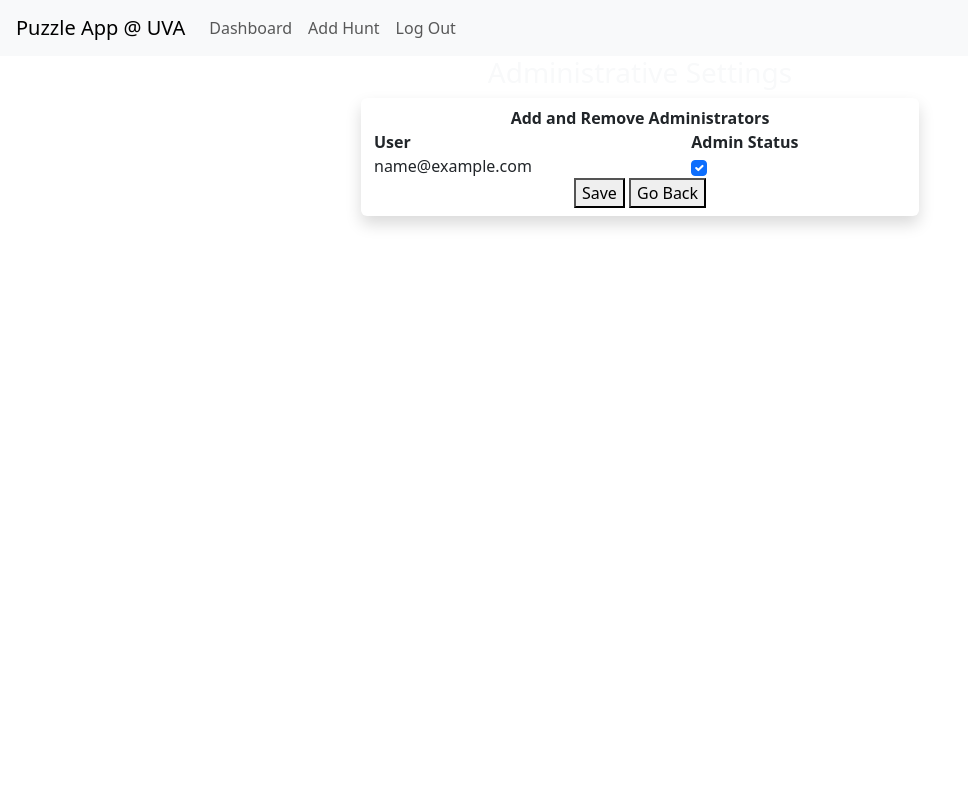
After one commit to notbenwang/PuzzleApp-UVA, a Django app: page /admin_settings/ in a window 1280 px wide. The commit adds this page. Shown: the whole page, without its empty margins (0-968 px from the left). Run offline with Django 4.2, Linux system fonts and the light colour scheme; a user stored in the database is signed in; tables that the repository leaves empty hold one stand-in row (values such as "Sample post"); some libraries are stand-ins or nearby versions.

Commit message:
form display

```diff
--- /dev/null
+++ b/puzzle/templates/puzzle/admin.html
@@ -0,0 +1,45 @@
+{% extends "base.html" %}
+{% load socialaccount %}
+{% load static %}
+{% load bootstrap5 %}
+{% bootstrap_css %}
+{% bootstrap_javascript %}
+
+{% block content %}
+<!--{% if is_admin %}-->
+<head>
+  <link rel="stylesheet" href="{% static 'puzzle/css/splash_screen.css' %}" />
+</head>
+<body>
+    <div class="container text-center">
+        <h3 class="text-light">Administrative Settings</h3>
+        <div class="container text-center bg-white shadow rounded py-2 w-50">
+            <strong>Add and Remove Administrators</strong>
+            <table class="container-fluid">
+                <tr>
+                    <th>User</th>
+                    <th>Admin Status</th>
+                </tr>
+                  {% for user, social_user in user_zip %}
+                <tr>
+                    <td>{{social_user.email}}</td>
+                    <td>
+                        {% if user.is_admin %}
+                        <input checked class="form-check-input" id="flexCheckDefault"
+                               type="checkbox" value="">
+                        {% else %}
+                        <input class="form-check-input" id="flexCheckDefault1"
+                               type="checkbox" value="">
+                        {% endif %}
+                    </td>
+                </tr>
+                  {% endfor %}
+                </table>
+            <button>Save</button>
+            <button>Go Back</button>
+
+        </div>
+    </div>
+</body>
+<!--{% endif %}-->
+{% endblock %}
--- a/puzzle/templates/puzzle/dashboard.html
+++ b/puzzle/templates/puzzle/dashboard.html
@@ -35,6 +35,9 @@ URL: https://stackoverflow.com/questions/65379988/django-how-to-pass-multiple-pa
           <div class="w-100 d-xs-block d-sm-block d-md-none"></div>
         <div class="col">
             <h3 class="text-light mb-0">Admin Queue</h3>
+            <a href="{% url 'admin_settings'%}" class="btn btn-info">
+                <img src="{% static 'puzzle/icons/gear.svg' %}" style="fill: white"/>
+            </a>
             {% for hunt, author in zipped_admin %}
             {% if hunt.title and hunt.summary %}
 <!--            <div class="container-large">-->
@@ -51,7 +54,6 @@ URL: https://stackoverflow.com/questions/65379988/django-how-to-pass-multiple-pa
                     </div>
                 </div>
             </a>
-
             {% endif %}
             {% endfor %}
         </div>
--- a/puzzle/urls.py
+++ b/puzzle/urls.py
@@ -21,7 +21,8 @@ urlpatterns = [
     path("<int:hunt_id>/play/<int:session_id>/request_hint", views.request_hint, name="request_hint"),
     # path("<int:hunt_id>/play/<int:order>/results", views.get_puzzle_result, name="get_puzzle_result"),
     path("<int:hunt_id>/play/<int:session_id>/results", views.get_puzzle_result, name="get_puzzle_result"),
-    path("<int:hunt_id>/play/<int:session_id>/next", views.go_next_puzzle, name="get_next_puzzle")
+    path("<int:hunt_id>/play/<int:session_id>/next", views.go_next_puzzle, name="get_next_puzzle"),
+    path("admin_settings/", views.admin_view, name="admin_settings")
     # path('accounts/', include('allauth.urls')),
     # path('logout', LogoutView.as_view()),
     # path('accounts/google/login/', views.login, name='account_login'),
--- a/puzzle/views.py
+++ b/puzzle/views.py
@@ -3,6 +3,7 @@ from django.shortcuts import render
 from django.urls import reverse
 from django.views import generic
 from allauth.socialaccount.models import SocialAccount
+from django.contrib.auth.models import User
 from .models import Puzzle, Hunt, Hint, Session, Guess
 import math
 
@@ -32,11 +33,13 @@ def create_custom_user(request):
             is_admin = False
     return custom_user
 
+
 def index(request):
     if request.user.id:
         return HttpResponseRedirect(reverse("dashboard"))
     else:
         return HttpResponseRedirect("accounts/google/login")
+
 
 def add_temp_hunt(request, hunt_id):
     create_custom_user(request)
@@ -257,6 +260,19 @@ def go_next_puzzle(request, hunt_id, session_id):
         session.save()
         return render(request, "hunt_results.html", {"score":session.total_score, "hints":session.total_hints_used, "possible_score":(order-1)*5000})
 
+
+def admin_view(request):
+    social_id = request.user.id
+    custom_user = CustomUser.objects.get(social_id=social_id)
+    is_admin = custom_user.is_admin
+
+    users = CustomUser.objects.all()
+    social_users = list(map(lambda x: User.objects.get(pk=x.social_id), users))
+    user_zip = zip(users, social_users)
+
+
+    return render(request, "admin.html", {"is_admin": is_admin, "user_zip": user_zip})
+
 # Resource
 # URL: https://stackoverflow.com/questions/17813919/django-error-matching-query-does-not-exist
 # Name: Dracontis
```
Also changed, not shown: 1 other file.
